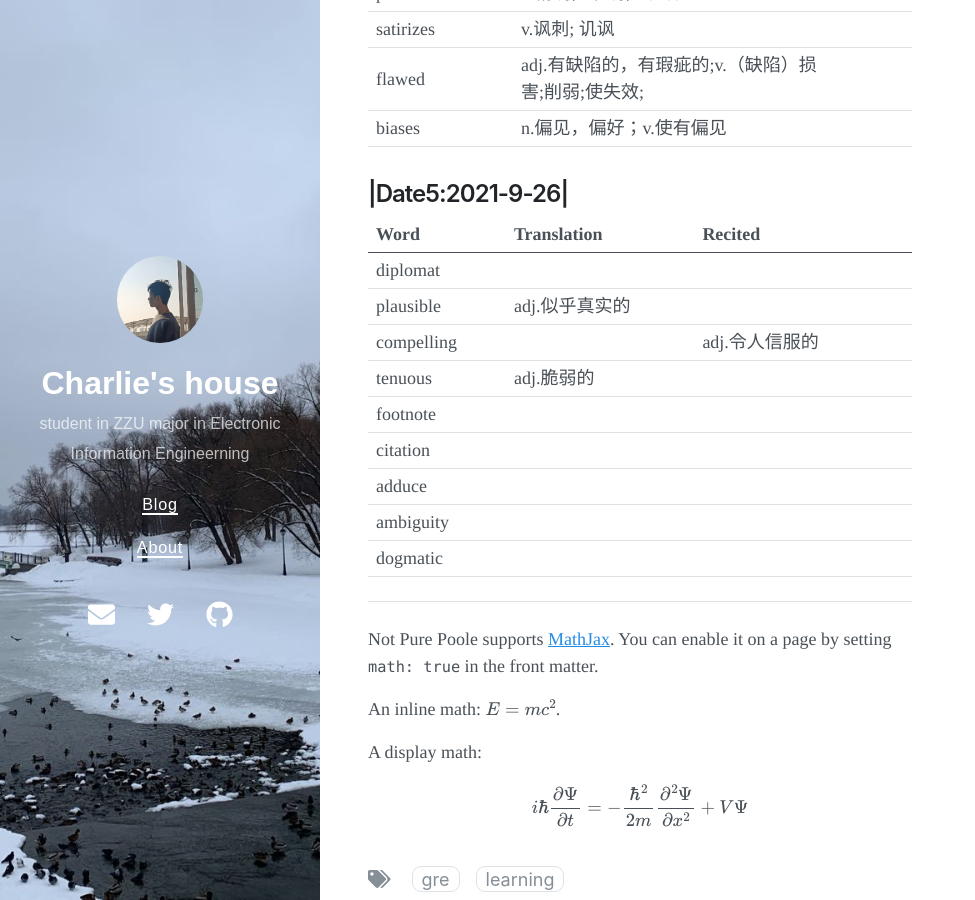
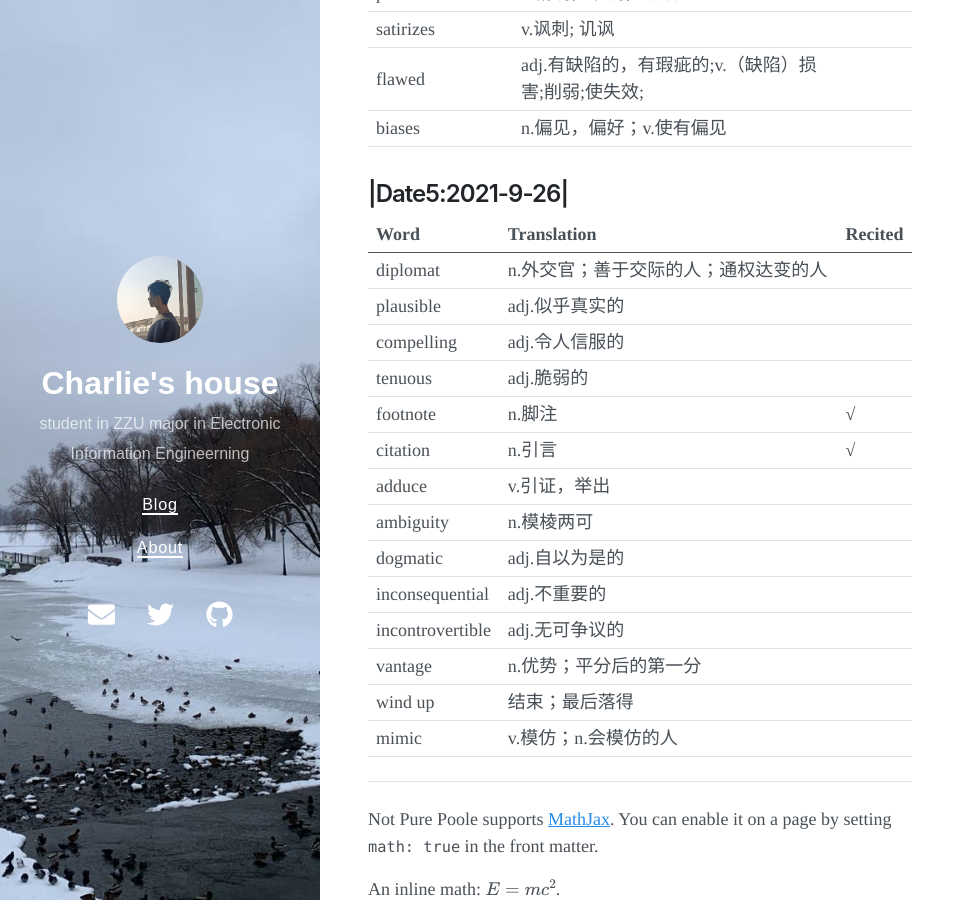
Before and after one commit to wzz1206/wzz1206.github.io, a Jekyll site: the page built from _posts/2021-9-15-Gre-Words-List.md, in a window 1280 px wide and 900 px high, scrolled down 4707 px. Shown: the whole window, without its empty margins (0-975 px from the left). Built offline with Jekyll 4.4.1, drawn with Linux system fonts in a browser that asks for light colours; nearby versions of some CDN libraries.

Commit message:
Update 2021-9-15-Gre-Words-List.md

```diff
--- a/_posts/2021-9-15-Gre-Words-List.md
+++ b/_posts/2021-9-15-Gre-Words-List.md
@@ -161,15 +161,20 @@ date: 2021-9-15 10:42 +0800
 
 |     Word     |              Translation             |  Recited  |
 |--------------|--------------------------------------|-----------|
-|diplomat|
-plausible|adj.似乎真实的||
-|compelling||adj.令人信服的||
+|diplomat|n.外交官；善于交际的人；通权达变的人||
+|plausible|adj.似乎真实的||
+|compelling|adj.令人信服的||
 |tenuous|adj.脆弱的||
-|footnote| ||
-|citation| ||
-|adduce| ||
-|ambiguity|||
-|dogmatic|||
+|footnote|n.脚注|√|
+|citation|n.引言|√|
+|adduce|v.引证，举出||
+|ambiguity|n.模棱两可||
+|dogmatic|adj.自以为是的||
+|inconsequential|adj.不重要的||
+|incontrovertible|adj.无可争议的||
+|vantage|n.优势；平分后的第一分||
+|wind up|结束；最后落得||
+|mimic|v.模仿；n.会模仿的人||
 
 ------
 Not Pure Poole supports [MathJax](https://www.mathjax.org/). You can enable it on a page by setting `math: true` in the front matter.
```
